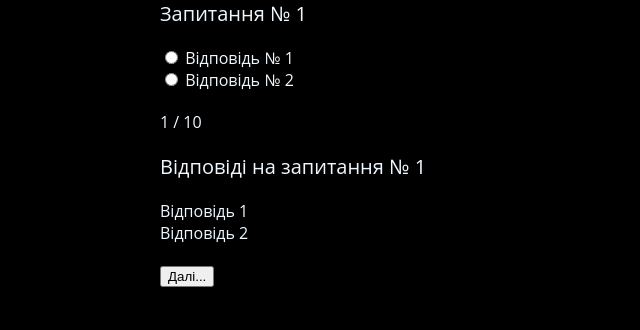
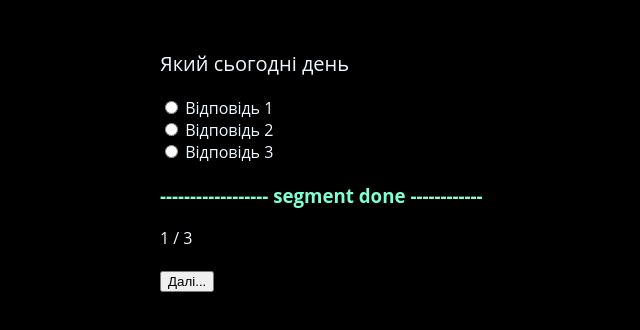
Before and after one commit to IvanSlivenko/Quiz-from-Simple-development, a website: page index.html in a window 1280 px wide. Shown: the whole page, without its empty margins (180-820 px from the left). Drawn offline with Linux system fonts and the light colour scheme.

Commit message:
02-08-2025-10-19

```diff
--- a/css/styles.scss
+++ b/css/styles.scss
@@ -8,7 +8,9 @@ body{
 }
 
 .quiz{
+
     margin: 0 auto;
+    margin-top: 50px;
     width: 600px;
 }
 
@@ -35,6 +37,7 @@ body{
 }
 
 .quiz-rezults{
+    display: none;
     margin-bottom: 20px;
 }
 
--- a/db/db.js
+++ b/db/db.js
@@ -1,6 +1,6 @@
 const questionsArray = [
   {
-    question: "Питання №1",
+    question: "Який сьогодні день",
     answers: [
       { id: "1", value: "Відповідь 1", correct: true },
       { id: "2", value: "Відповідь 2", correct: false },
@@ -13,5 +13,12 @@ const questionsArray = [
       { id: "4", value: "Відповідь 4", correct: false },
       { id: "5", value: "Відповідь 5", correct: true }
     ]
+  },
+  {
+    question: "Питання №3",
+    answers: [
+      { id: "6", value: "Відповідь 6", correct: false },
+      { id: "7", value: "Відповідь 7", correct: true }
+    ]
   }
 ];
--- a/description.txt
+++ b/description.txt
@@ -3,7 +3,7 @@ https://youtu.be/kl4lJ3-qt6k
 
 
 --------------------------------------------
-00 : 22 : 20
+00 : 28 : 35
 
 
 
--- a/index.html
+++ b/index.html
@@ -8,26 +8,8 @@
   </head>
   <body>
     <div class="quiz" id="quiz">
-      <div class="quiz-questions" id="questions">
-        <div class="quiz-questions-item">
-          <div class="quiz-questions-item__question">Запитання № 1</div>
-          <ul class="quiz-questions-item__answers">
-            <li>
-              <label>
-                <input type="radio" name="q1" />
-                Відповідь № 1
-              </label>
-            </li>
-
-            <li>
-              <label>
-                <input type="radio" name="q1" />
-                Відповідь № 2
-              </label>
-            </li>
-          </ul>
-        </div>
-      </div>
+      <div class="quiz-questions" id="questions"></div>
+      <h3 style="color: aquamarine">------------------ segment done ------------ </h3>
       <div class="quiz-indicator" id="indicator">1 / 10</div>
       <div class="quiz-rezults" id="results">
         <div class="quiz-rezults-item">
--- a/js/scripts.js
+++ b/js/scripts.js
@@ -8,49 +8,52 @@ const btnNext = document.getElementById('btn-next');
 const btnRestart = document.getElementById('btn-restart');
 
 
- const renderQuestions = (index) => {
-    const renderAnswers = () =>{
+const renderQuestions = (index) => {
+    renderIndicator(index+1)
+    const renderAnswers = () =>
+        data[index].answers
+            .map((answer) =>
+                `
+            <li>
+              <label>
+                <input class="answer-input" type="radio" name=${index} value=${answer.id}/>
+                ${answer.value}
+              </label>
+            </li>
+            `
+            ).join('');
 
-    }
     questions.innerHTML = `
     <div class="quiz-questions-item">
           <div class="quiz-questions-item__question">${data[index].question}</div>
           <ul class="quiz-questions-item__answers">
-            <li>
-              <label>
-                <input type="radio" name="q1" />
-                Відповідь № 1
-              </label>
-            </li>
-
-            <li>
-              <label>
-                <input type="radio" name="q1" />
-                Відповідь № 2
-              </label>
-            </li>
+            ${renderAnswers()}
           </ul>
         </div>
     `;
+};
+const renderResults = () => { };
+const renderIndicator = (currentStep) => {
+    indicator.innerHTML= `${currentStep} / ${data.length}`
  };
- const renderResults = () => {};
- const renderIndicator = () => {};
 
 
- quiz.addEventListener('change', (event) => {
+quiz.addEventListener('change', (event) => {
     // логіка відповіді
 
- });
+});
 
- quiz.addEventListener('click', (event) => {
+quiz.addEventListener('click', (event) => {
     // Кнопка вперед чи зпочатку
 
-    if(event.target.classList.contains('btn-next')){
+    if (event.target.classList.contains('btn-next')) {
         console.log('btn-next')
     }
 
-    if(event.target.classList.contains('btn-restart')){
+    if (event.target.classList.contains('btn-restart')) {
         console.log('btn-restart')
     }
 
- });
+});
+
+renderQuestions(0);
```
Also changed, not shown: styles.css, 1 other file.
